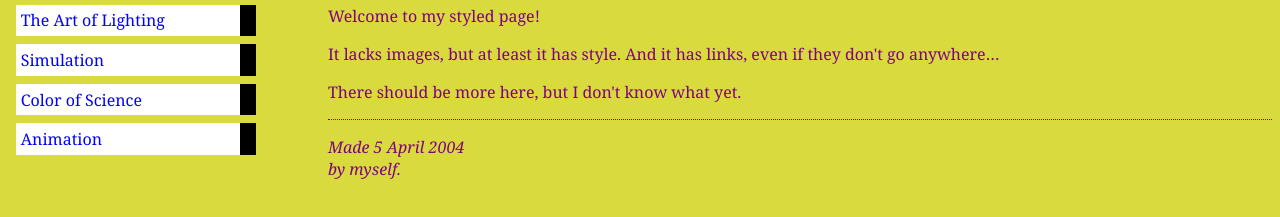
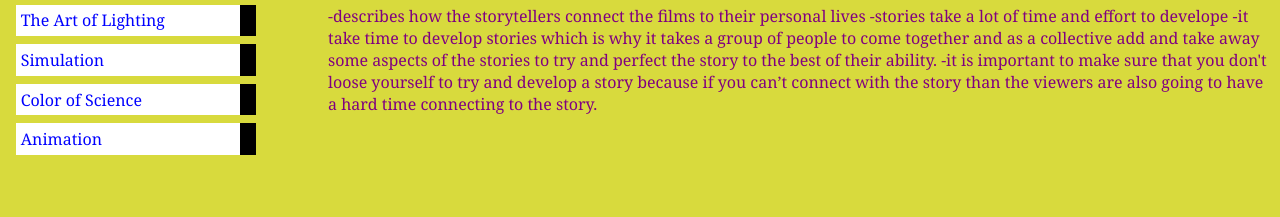
Before and after one commit to karlac44/karlac44.github.io, a plain HTML site: page storytelling.html in a window 1280 px wide. Shown: the part 75-292 px from the top of the page. Drawn offline with Linux system fonts and the light colour scheme.

Commit message:
Update storytelling.html

```diff
--- a/storytelling.html
+++ b/storytelling.html
@@ -51,19 +51,10 @@
 
 <!-- Main content -->
 <h1>Storytelling</h1>
-
-<p>Welcome to my styled page!
-
-<p>It lacks images, but at least it has style.
-And it has links, even if they don't go
-anywhere&hellip;
-
-<p>There should be more here, but I don't know
-what yet.
-
-<!-- Sign and date the page, it's only polite! -->
-<address>Made 5 April 2004<br>
-  by myself.</address>
+-describes how the storytellers connect the films to their personal lives
+-stories take a lot of time and effort to develope
+-it take time to develop stories which is why it takes a group of people to come together and as a collective add and take away some aspects of the stories to try and perfect the story to the best of their ability.
+-it is important to make sure that you don't loose yourself to try and develop a story because if you can’t connect with the story than the viewers are also going to have a hard time connecting to the story.
 
 </body>
 </html>
```
